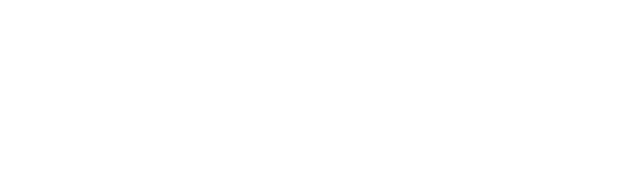
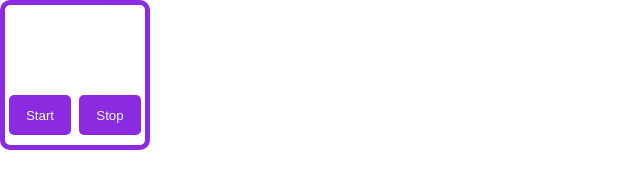
Before and after one commit to Arthur-Weale/code-space-junkyard, a plain HTML site: page index.html in a window 1280 px wide. Shown: the whole page, without its empty margins (0-640 px from the left). Drawn offline with Linux system fonts and the light colour scheme.

Commit message:
Complete

```diff
--- a/index.html
+++ b/index.html
@@ -4,10 +4,15 @@
     <meta charset="UTF-8">
     <meta name="viewport" content="width=device-width, initial-scale=1.0">
     <link rel="stylesheet" href="style.css">
-    <script src="app.js" defer></script>
+    <!-- <script src="app.js" defer></script> -->
+    <script src="index.js" defer></script>
     <title>Education</title>
 </head>
 <body>
-
+    <div class="countdown">
+        <h1 id="countdown"></h1>
+        <button id="startButton">Start</button>
+        <button id="stopButton">Stop</button>
+    </div>
 </body>
 </html>
--- /dev/null
+++ b/index.js
@@ -0,0 +1,47 @@
+// function sayHi(phrase, who){
+//     window.alert(phrase+ " " + who)
+// }
+
+//setTimeout(sayHi, 1000, "hELLo", "John")
+
+
+//setTimeout(() => alert(1+1), 1000)
+
+// let timerId = setTimeout(()=> alert("never happens"), 1000)
+// alert(timerId);
+
+// clearTimeout(timerId)
+// alert(timerId)
+
+// let timerId = setInterval(()=> alert(`tick`), 2000)
+
+// setTimeout(() => {
+//     clearInterval(timerId);
+//     alert(`stop`);
+// }, 5000)
+
+//Loop
+
+// let timerId = setTimeout(function tick(){
+//     alert("tick")
+//     timerId = setTimeout(tick, 2000)
+// }, 2000)
+
+const countDisplay = document.getElementById("countdown");
+const start = document.getElementById("startButton");
+const stop = document.getElementById("stopButton");
+
+
+let startTime = 10
+
+start.addEventListener("click", () =>{
+    setInterval(()=>{
+        if(startTime >=0){
+            countDisplay.textContent = startTime
+            startTime--
+        }
+        else{
+            countDisplay.textContent = "Time Up"
+        }
+    }, 1000)
+})
--- a/style.css
+++ b/style.css
@@ -0,0 +1,42 @@
+*{
+    margin: 0;
+    padding: 0;
+    box-sizing: border-box;
+}
+
+
+
+.countdown{
+    display: grid;
+    grid-template-columns: repeat(2, 1fr);
+    grid-template-rows: 2fr 1fr;
+    border: 5px solid blueviolet;
+    width: 150px;
+    height: 150px;
+    border-radius: 10px;
+    justify-items: center;
+    padding-bottom: 10px;
+    padding-top: 10px;
+    margin: 0;
+}
+
+button{
+    padding: 5px 15px;
+    border: 2px solid blueviolet;
+    background-color: blueviolet;
+    border-radius: 5px;
+    color: azure;
+}
+
+h1{
+    grid-column: 1/ span 2;
+}
+
+#startButton{
+    grid-row-start: 2;
+    grid-row-end: 3;
+}
+#stopButton{
+    grid-row-start: 2;
+    grid-row-end: 3;
+}
```
